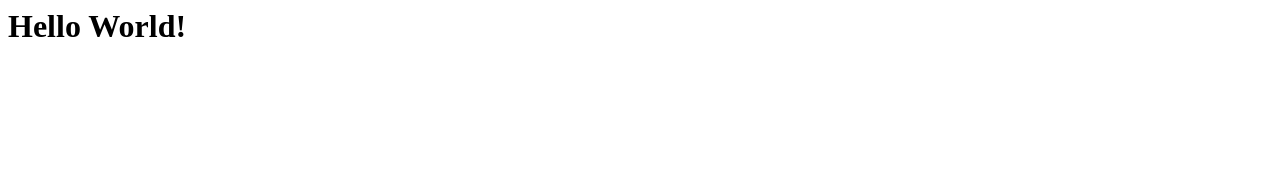
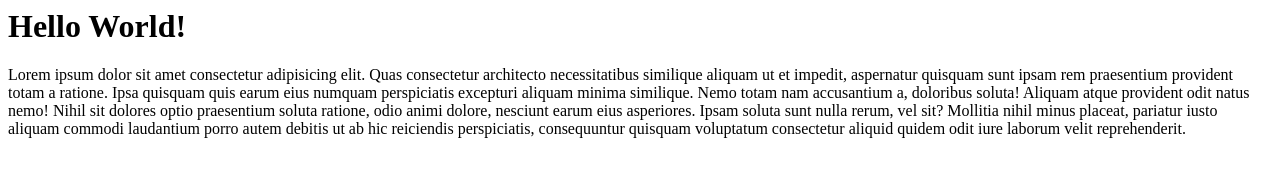
Before and after one commit to cakanugerah/coba-lagi-remote, a plain HTML site: page index.html in a window 1280 px wide. Drawn offline with Linux system fonts and the light colour scheme.

Commit message:
Tambah Paragraf

```diff
--- a/index.html
+++ b/index.html
@@ -6,5 +6,6 @@
 </head>
 <body>
     <h1>Hello World!</h1>
+    <p>Lorem ipsum dolor sit amet consectetur adipisicing elit. Quas consectetur architecto necessitatibus similique aliquam ut et impedit, aspernatur quisquam sunt ipsam rem praesentium provident totam a ratione. Ipsa quisquam quis earum eius numquam perspiciatis excepturi aliquam minima similique. Nemo totam nam accusantium a, doloribus soluta! Aliquam atque provident odit natus nemo! Nihil sit dolores optio praesentium soluta ratione, odio animi dolore, nesciunt earum eius asperiores. Ipsam soluta sunt nulla rerum, vel sit? Mollitia nihil minus placeat, pariatur iusto aliquam commodi laudantium porro autem debitis ut ab hic reiciendis perspiciatis, consequuntur quisquam voluptatum consectetur aliquid quidem odit iure laborum velit reprehenderit.</p>
 </body>
 </html>
```
